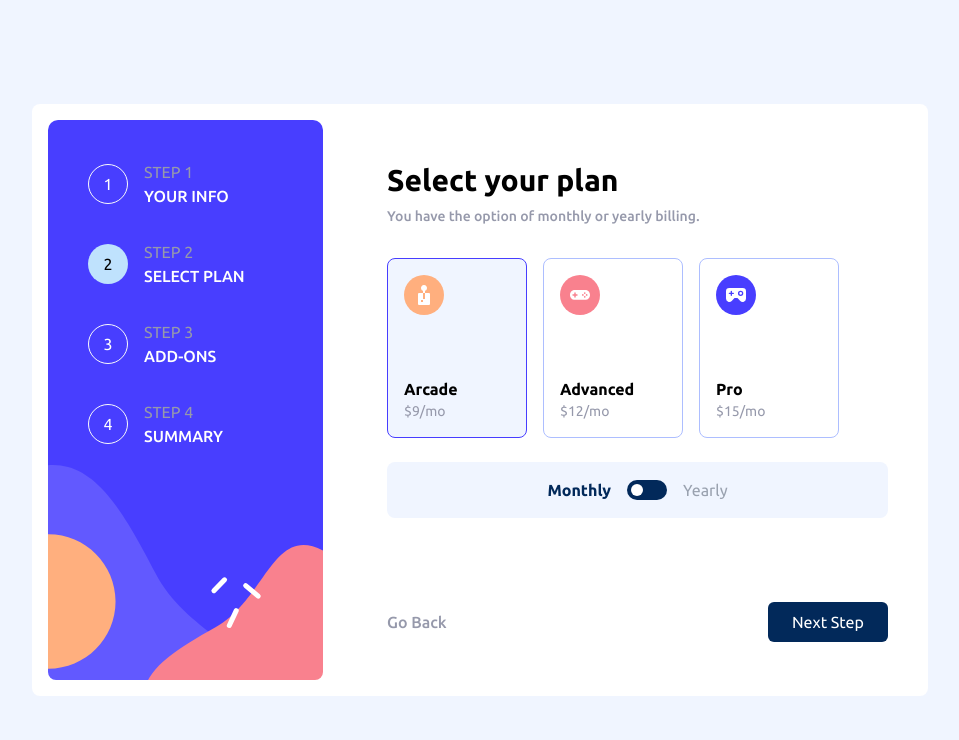
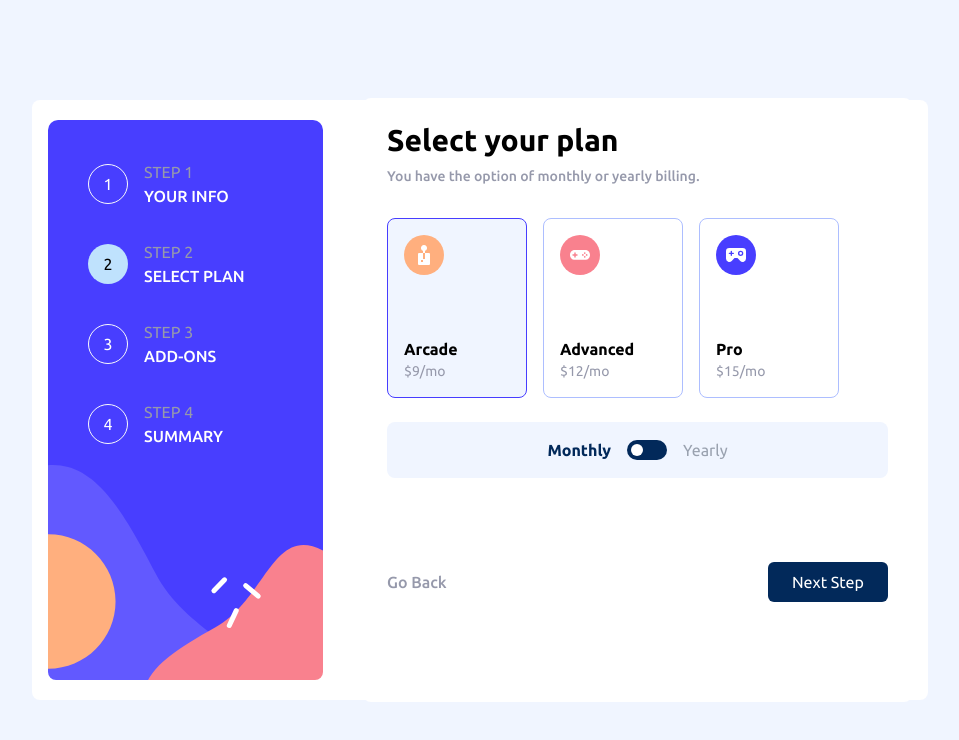
Before and after one commit to Safeya-Yasien/multi-step-form, a React (Vite) app: page /plans in a window 1280 px wide. Shown: the top 740 px of the page, without its empty margins (160-1119 px from the left). Built offline with nearby package versions, Linux system fonts and the light colour scheme.

Commit message:
refactor: replace <div> with React fragment in AddOns and Plans components

```diff
--- a/src/pages/AddOns.tsx
+++ b/src/pages/AddOns.tsx
@@ -32,13 +32,13 @@ const AddOns = () => {
   };
 
   return (
-    <div>
+    < >
       <Heading
         title={"Pick your add-ons"}
         description={"Add-ons help enhance your gaming experience."}
       />
 
-      <form className="flex flex-col gap-6" onSubmit={handleNextStep}>
+      <form className="flex flex-col gap-6 pb-20" onSubmit={handleNextStep}>
         <div className="flex flex-col gap-4">
           {addOns.map((addOn) => (
             <AddOn
@@ -69,7 +69,7 @@ const AddOns = () => {
           </button>
         </div>
       </form>
-    </div>
+    </>
   );
 };
 
--- a/src/pages/Plans.tsx
+++ b/src/pages/Plans.tsx
@@ -29,13 +29,13 @@ const Plans = () => {
   };
 
   return (
-    <div>
+    <>
       <Heading
         title={"Select your plan"}
         description={"You have the option of monthly or yearly billing."}
       />
 
-      <form className="flex flex-col gap-6" onSubmit={handleNextStep}>
+      <form className="flex flex-col gap-6 pb-20" onSubmit={handleNextStep}>
         {/* plan options */}
         <div className="flex flex-col md:flex-row gap-4">
           {billingPlans.map((plan) => (
@@ -71,7 +71,7 @@ const Plans = () => {
           </button>
         </div>
       </form>
-    </div>
+    </>
   );
 };
 export default Plans;
```
